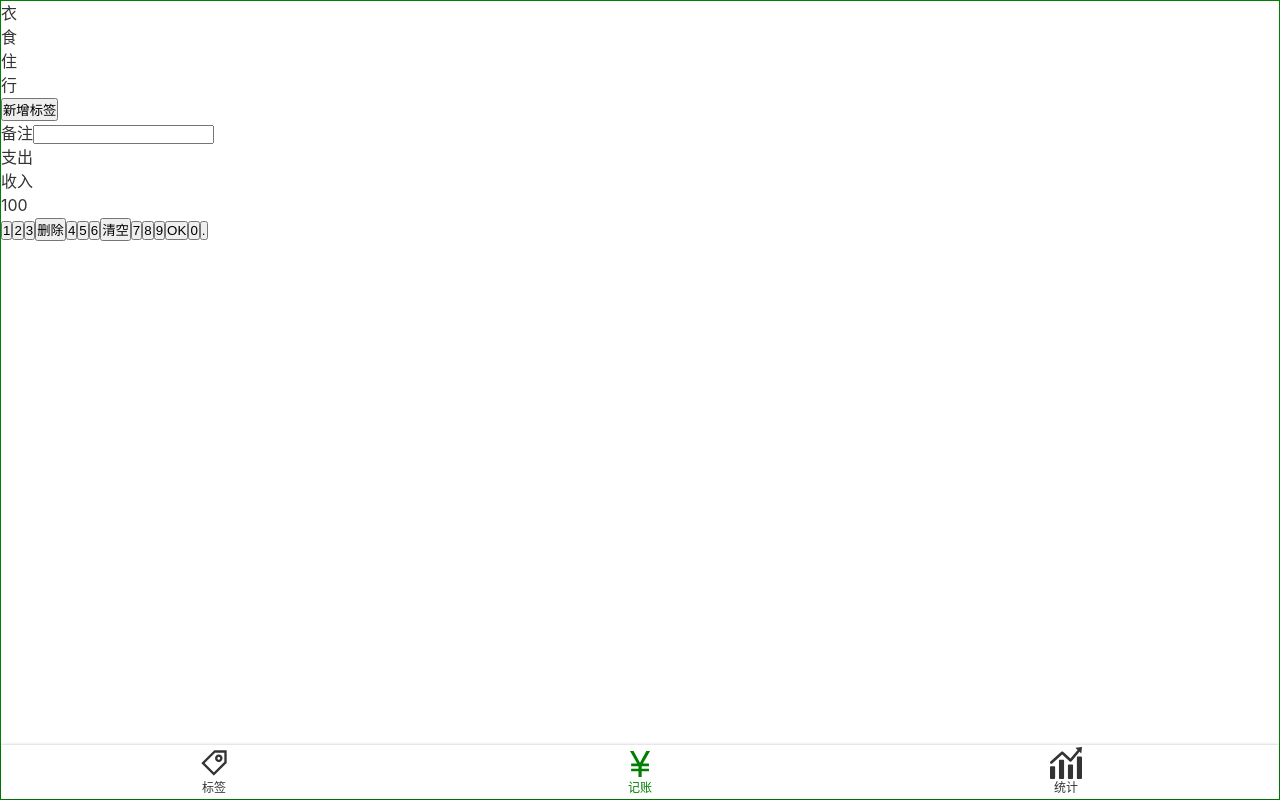
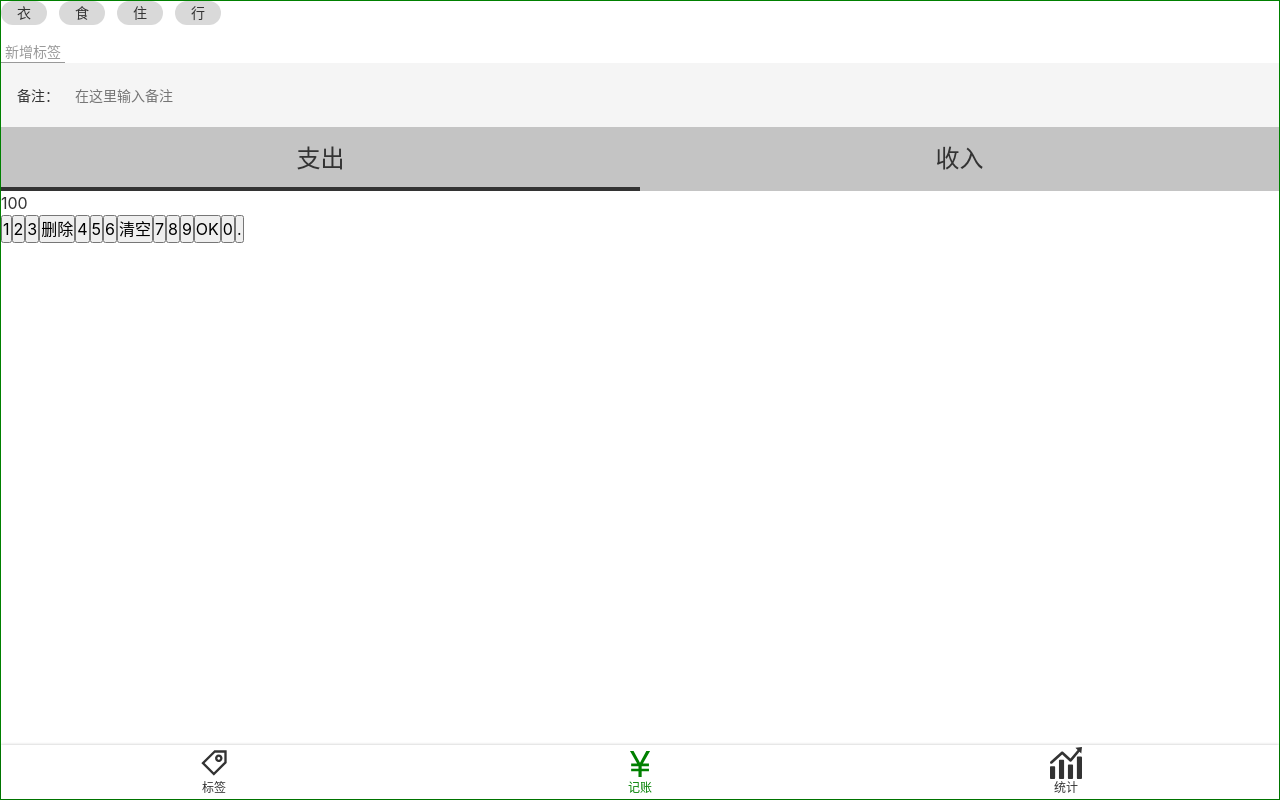
Before and after one commit to Fanrongrong-123/moeny, a Vue app: page /#/Money in a window 1280 px wide. Built offline with nearby package versions, Linux system fonts and the light colour scheme.

Commit message:
添加全局样式和全局变量

```diff
--- a/src/App.vue
+++ b/src/App.vue
@@ -11,6 +11,7 @@
   line-height: 1.5;
   font-family: $font-hei;
   color: #333;
+  font-size: 16px;
   -webkit-font-smoothing: antialiased;
   -moz-osx-font-smoothing: grayscale;
 }
--- a/src/assets/style/reset.scss
+++ b/src/assets/style/reset.scss
@@ -10,3 +10,9 @@
   text-decoration: none;
   color:inherit;
 }
+button, input{
+  font: inherit;
+}
+:focus{
+  outline: none;
+}
--- a/src/views/Money.vue
+++ b/src/views/Money.vue
@@ -1,8 +1,7 @@
 <template>
   <div>
     <Layout>
-      <div>
-        <div class="tags"></div>
+      <div class="tags">
         <ul class="current">
           <li>衣</li>
           <li>食</li>
@@ -15,14 +14,14 @@
       </div>
       <div>
         <label class="notes">
-          <span class="name">备注</span>
-          <input type="text">
+          <span class="name">备注：</span>
+          <input type="text" placeholder="在这里输入备注">
         </label>
       </div>
       <div>
         <ul class="types">
-        <li class="selected">支出</li>
-        <li>收入</li>
+          <li class="selected">支出</li>
+          <li>收入</li>
         </ul>
       </div>
       <div class="numberPad">
@@ -58,5 +57,80 @@
 </script>
 
 <style lang="scss" scoped>
+@import "~@/assets/style/helper.scss";
+
+.types {
+  background: #c4c4c4;
+  display: flex;
+  text-align: center;
+  font-size: 24px;
+  > li {
+    width: 50%;
+    height: 64px;
+    display: flex;
+    justify-content: center;
+    align-items: center;
+    position: relative;
+    &.selected::after {
+      content: '';
+      position: absolute;
+      bottom: 0;
+      left: 0;
+      width: 100%;
+      height: 4px;
+      background: #333;
+    }
+  }
+}
+
+.notes {
+  font-size: 14px;
+  background: #f5f5f5;
+  padding-left: 16px;
+  display: flex;
+  align-items: center;
+
+  .name {
+    padding-right: 16px;
+  }
+
+  input {
+    height: 64px;
+    flex-grow: 1;
+    background: transparent;
+    border: none;
+    padding-right: 16px;
+  }
+}
+
+.tags {
+  font-size: 14px;
+
+  > .current {
+    display: flex;
+
+    > li {
+      background: #d9d9d9;
+      $h: 24px;
+      height: $h;
+      line-height: $h;
+      border-radius: $h/2;
+      padding: 0 16px;
+      margin-right: 12px;
+    }
+  }
+
+  > .new {
+    padding-top: 16px;
+
+    button {
+      background: transparent;
+      border: none;
+      color: #999;
+      border-bottom: 1px solid;
+      padding: 0 4px;
+    }
+  }
+}
 
 </style>
```
